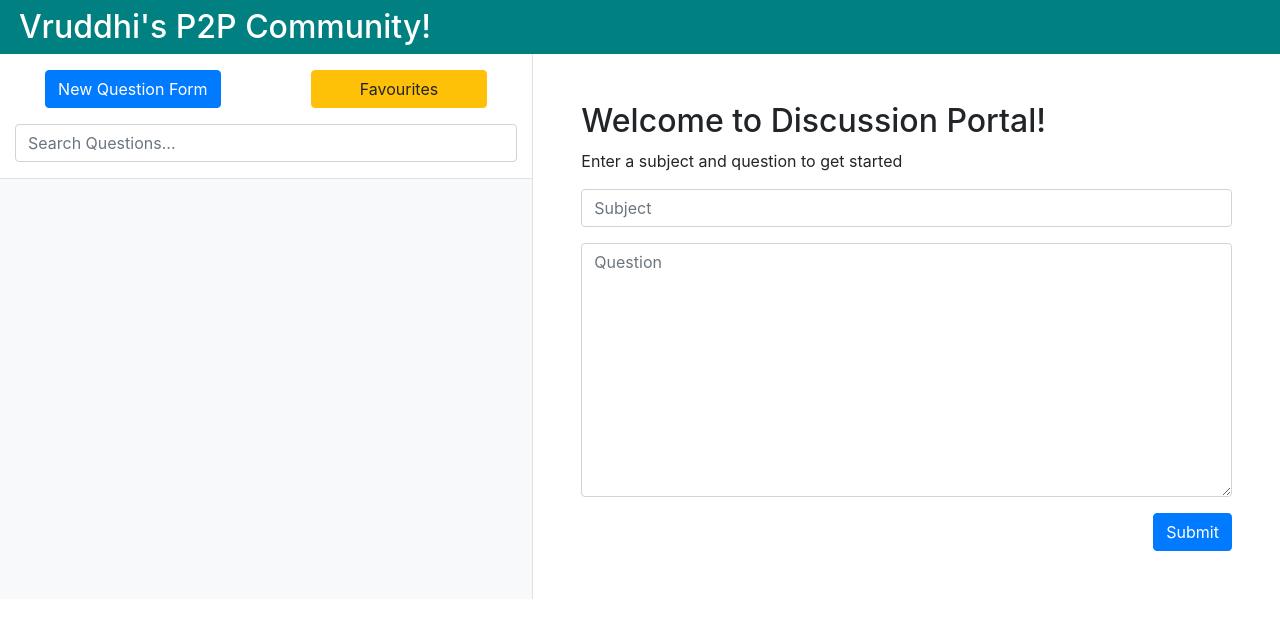
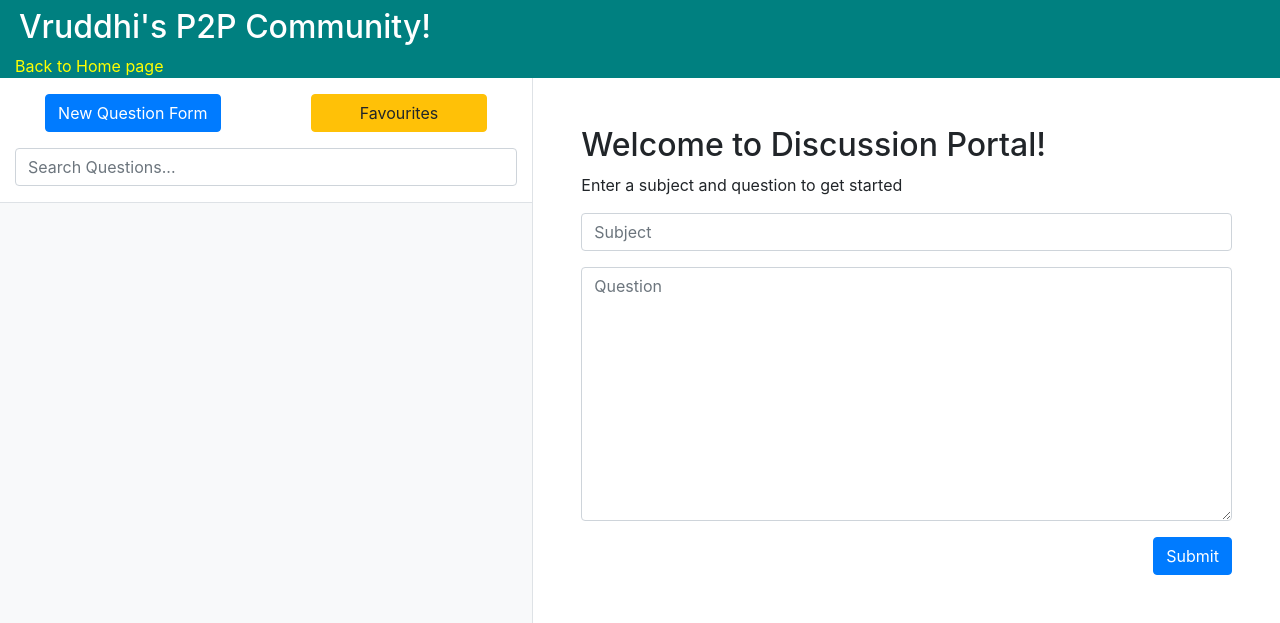
Before and after one commit to vrudhhi/vruddhifsd.github.io, a plain HTML site: page community.html in a window 1280 px wide. Drawn offline with nearby package versions, Linux system fonts and the light colour scheme.

Commit message:
Final Changes on Vruddhi
Tribe Css

```diff
--- a/community.html
+++ b/community.html
@@ -17,6 +17,7 @@
         <div class="row">
             <div class="col heading">
                 <h2 class="text-white my-2 mx-1">Vruddhi's P2P Community!</h2>
+                <a href="index.html">  Back to Home page</a>
             </div>
         </div>
         <div class="row justify-content-center">
--- a/stylecomm.css
+++ b/stylecomm.css
@@ -1,3 +1,8 @@
 .heading {
     background: #008080;
 }
+
+a{
+    text-decoration: none;
+    color: yellow;
+}
```
Also changed, not shown: index.html (+1 -1 lines).
